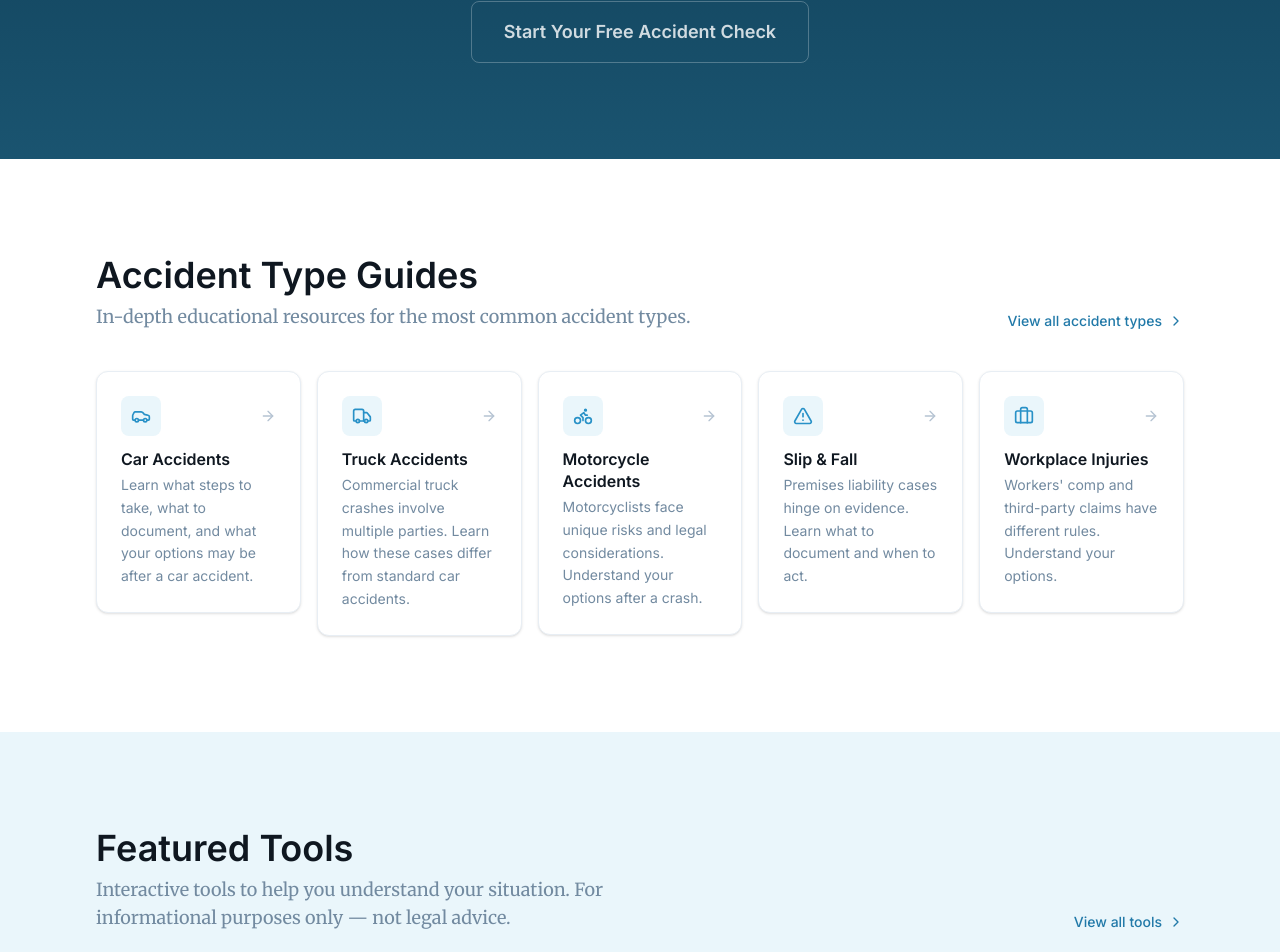
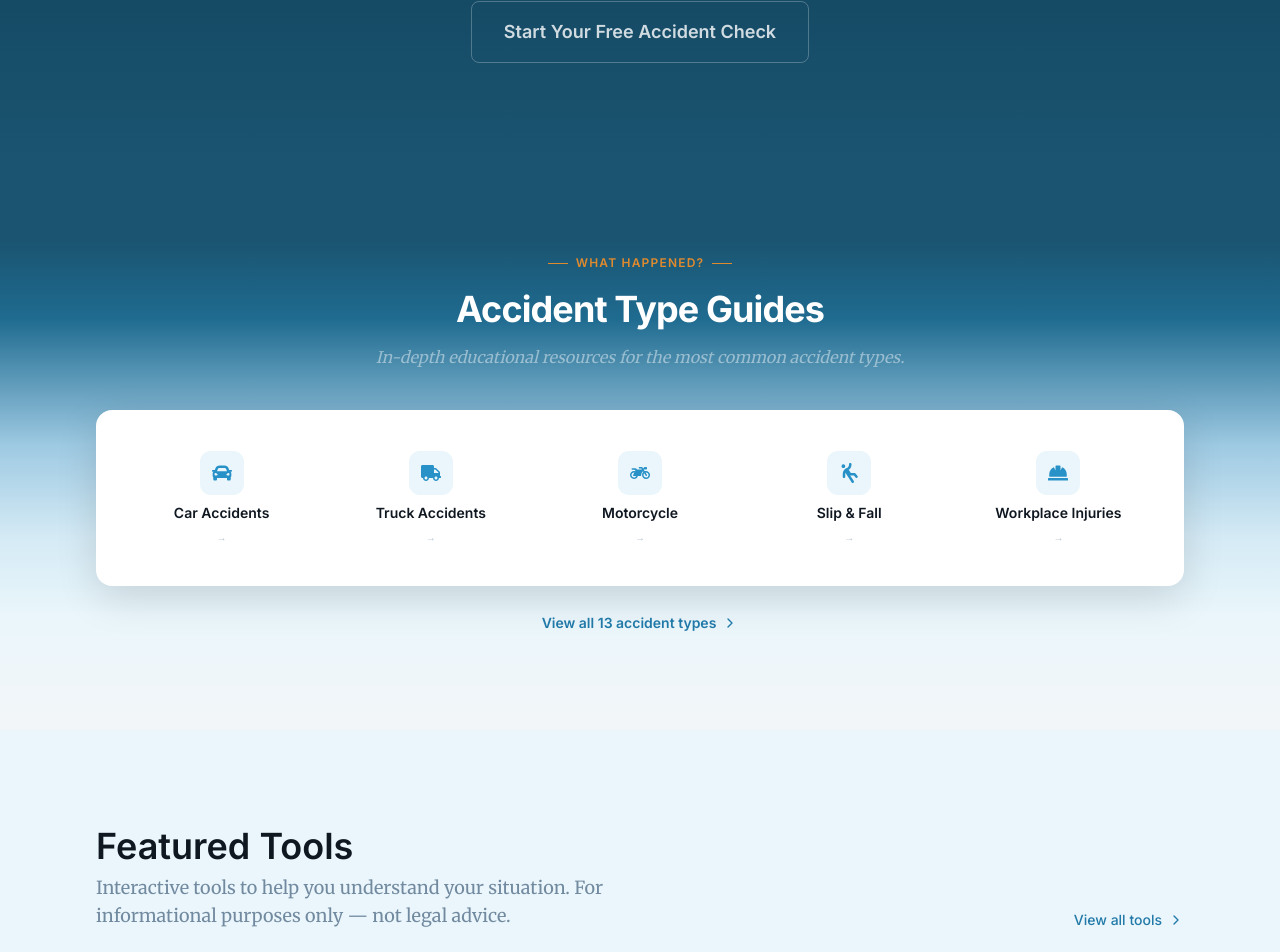
Before and after one commit to the-comet-companies/accident-path, a Next.js app: page / in a window 1280 px wide. Shown: the part 1813-2765 px from the top of the page. Built offline with nearby package versions, Linux system fonts and the light colour scheme.

Commit message:
feat: redesign Accident Type Grid — gradient bridge, compact FA icon cards

```diff
--- a/app/page.tsx
+++ b/app/page.tsx
@@ -1,11 +1,6 @@
 import type { Metadata } from 'next'
 import Link from 'next/link'
 import {
-  Car,
-  Truck,
-  Bike,
-  AlertTriangle,
-  Briefcase,
   Calculator,
   ClipboardList,
   DollarSign,
@@ -21,9 +16,10 @@ import {
   BadgeCheck,
   ArrowRight,
 } from 'lucide-react'
+import { FaCar, FaTruck, FaMotorcycle, FaHardHat } from 'react-icons/fa'
+import { FaPersonFalling } from 'react-icons/fa6'
 import { CTAButton } from '@/components/ui/CTAButton'
 import { StateSelector } from '@/components/ui/StateSelector'
-import { AccidentCard } from '@/components/content/AccidentCard'
 import { ToolCard } from '@/components/content/ToolCard'
 import { buildMetaTags } from '@/components/seo/MetaTags'
 import { HomeAnimations } from '@/components/home/HomeAnimations'
@@ -39,42 +35,20 @@ export const metadata: Metadata = buildMetaTags({
 // ─── Static featured data ────────────────────────────────────────────────────
 
 const FEATURED_ACCIDENTS = [
-  {
-    slug: 'car',
-    title: 'Car Accidents',
-    description:
-      'Learn what steps to take, what to document, and what your options may be after a car accident.',
-    icon: <Car className="w-5 h-5" aria-hidden="true" />,
-  },
-  {
-    slug: 'truck',
-    title: 'Truck Accidents',
-    description:
-      'Commercial truck crashes involve multiple parties. Learn how these cases differ from standard car accidents.',
-    icon: <Truck className="w-5 h-5" aria-hidden="true" />,
-  },
-  {
-    slug: 'motorcycle',
-    title: 'Motorcycle Accidents',
-    description:
-      'Motorcyclists face unique risks and legal considerations. Understand your options after a crash.',
-    icon: <Bike className="w-5 h-5" aria-hidden="true" />,
-  },
-  {
-    slug: 'slip-and-fall',
-    title: 'Slip & Fall',
-    description:
-      'Premises liability cases hinge on evidence. Learn what to document and when to act.',
-    icon: <AlertTriangle className="w-5 h-5" aria-hidden="true" />,
-  },
-  {
-    slug: 'workplace',
-    title: 'Workplace Injuries',
-    description:
-      "Workers' comp and third-party claims have different rules. Understand your options.",
-    icon: <Briefcase className="w-5 h-5" aria-hidden="true" />,
-  },
+  { slug: 'car',           title: 'Car Accidents'      },
+  { slug: 'truck',         title: 'Truck Accidents'    },
+  { slug: 'motorcycle',    title: 'Motorcycle'         },
+  { slug: 'slip-and-fall', title: 'Slip & Fall'        },
+  { slug: 'workplace',     title: 'Workplace Injuries' },
 ]
+
+const ACCIDENT_ICONS: Record<string, React.ReactNode> = {
+  car:             <FaCar           className="w-5 h-5" aria-hidden="true" />,
+  truck:           <FaTruck         className="w-5 h-5" aria-hidden="true" />,
+  motorcycle:      <FaMotorcycle    className="w-5 h-5" aria-hidden="true" />,
+  'slip-and-fall': <FaPersonFalling className="w-5 h-5" aria-hidden="true" />,
+  workplace:       <FaHardHat       className="w-5 h-5" aria-hidden="true" />,
+}
 
 const FEATURED_TOOLS = [
   {
@@ -342,42 +316,65 @@ export default function Home() {
 
       {/* ── 4. Accident Type Grid ─────────────────────────────────────────── */}
       <section
-        className="bg-surface-card py-16 lg:py-24"
+        className="py-16 lg:py-24"
+        style={{ background: 'linear-gradient(180deg, #1a5470 0%, #1a5470 14%, #1f6b90 28%, #9dc9e2 50%, #d4eaf5 66%, #EAF6FB 80%, #f3f6f9 100%)' }}
         aria-labelledby="accident-types-heading"
       >
         <div className="max-w-6xl mx-auto px-4 sm:px-6 lg:px-8">
-          <div className="flex flex-col sm:flex-row sm:items-end sm:justify-between gap-4 mb-10">
-            <div>
+
+          {/* Heading block */}
+          <div className="text-center mb-10">
+            <div className="flex items-center justify-center gap-2 text-amber-500 text-xs font-semibold uppercase tracking-widest font-sans mb-4">
+              <span className="w-5 h-px bg-amber-500 shrink-0" aria-hidden="true" />
+              What Happened?
+              <span className="w-5 h-px bg-amber-500 shrink-0" aria-hidden="true" />
+            </div>
             <h2
               id="accident-types-heading"
-                className="font-sans font-semibold text-3xl lg:text-4xl text-neutral-950 mb-2"
+              className="font-sans font-bold text-3xl lg:text-4xl text-white leading-tight tracking-tight mb-3"
             >
               Accident Type Guides
             </h2>
-              <p className="font-serif text-neutral-500 text-lg">
+            <p className="font-serif italic text-base text-white/45 leading-relaxed max-w-xl mx-auto">
               In-depth educational resources for the most common accident types.
             </p>
           </div>
+
+          {/* Lifted white card panel */}
+          <div className="bg-white rounded-2xl shadow-[0_12px_40px_rgba(0,0,0,0.13)] border border-white/60 p-6">
+            <div className="grid grid-cols-2 sm:grid-cols-3 lg:grid-cols-5 gap-2">
+              {FEATURED_ACCIDENTS.map((accident) => (
+                <Link
+                  key={accident.slug}
+                  href={`/accidents/${accident.slug}`}
+                  data-animate="accident-card"
+                  className="group flex flex-col items-center text-center gap-2 p-4 rounded-xl hover:bg-primary-50 transition-colors duration-200 focus-visible:outline-2 focus-visible:outline-offset-2 focus-visible:outline-primary-500"
+                >
+                  <div className="w-11 h-11 rounded-[11px] bg-primary-50 group-hover:bg-white flex items-center justify-center text-primary-500 shrink-0 transition-colors">
+                    {ACCIDENT_ICONS[accident.slug]}
+                  </div>
+                  <span className="font-sans font-semibold text-sm text-neutral-950 leading-snug">
+                    {accident.title}
+                  </span>
+                  <span className="text-[10px] text-neutral-300 group-hover:text-primary-500 transition-colors" aria-hidden="true">
+                    →
+                  </span>
+                </Link>
+              ))}
+            </div>
+          </div>
+
+          {/* View all link */}
+          <div className="text-center mt-6">
             <Link
               href="/accidents"
-              className="inline-flex items-center gap-1.5 text-sm font-medium text-primary-600 hover:text-primary-700 transition-colors shrink-0 min-h-[44px] sm:min-h-0"
+              className="inline-flex items-center gap-1.5 text-sm font-semibold font-sans text-primary-600 hover:text-primary-700 transition-colors"
             >
-              View all accident types
+              View all 13 accident types
               <ChevronRight className="w-4 h-4" aria-hidden="true" />
             </Link>
           </div>
-          <div className="grid grid-cols-1 sm:grid-cols-2 lg:grid-cols-3 xl:grid-cols-5 gap-4">
-            {FEATURED_ACCIDENTS.map((accident) => (
-              <div key={accident.slug} data-animate="accident-card">
-                <AccidentCard
-                  title={accident.title}
-                  description={accident.description}
-                  href={`/accidents/${accident.slug}`}
-                  icon={accident.icon}
-                />
-              </div>
-            ))}
-          </div>
+
         </div>
       </section>
 
```
Lines whose indentation alone changed are shown as unchanged.
